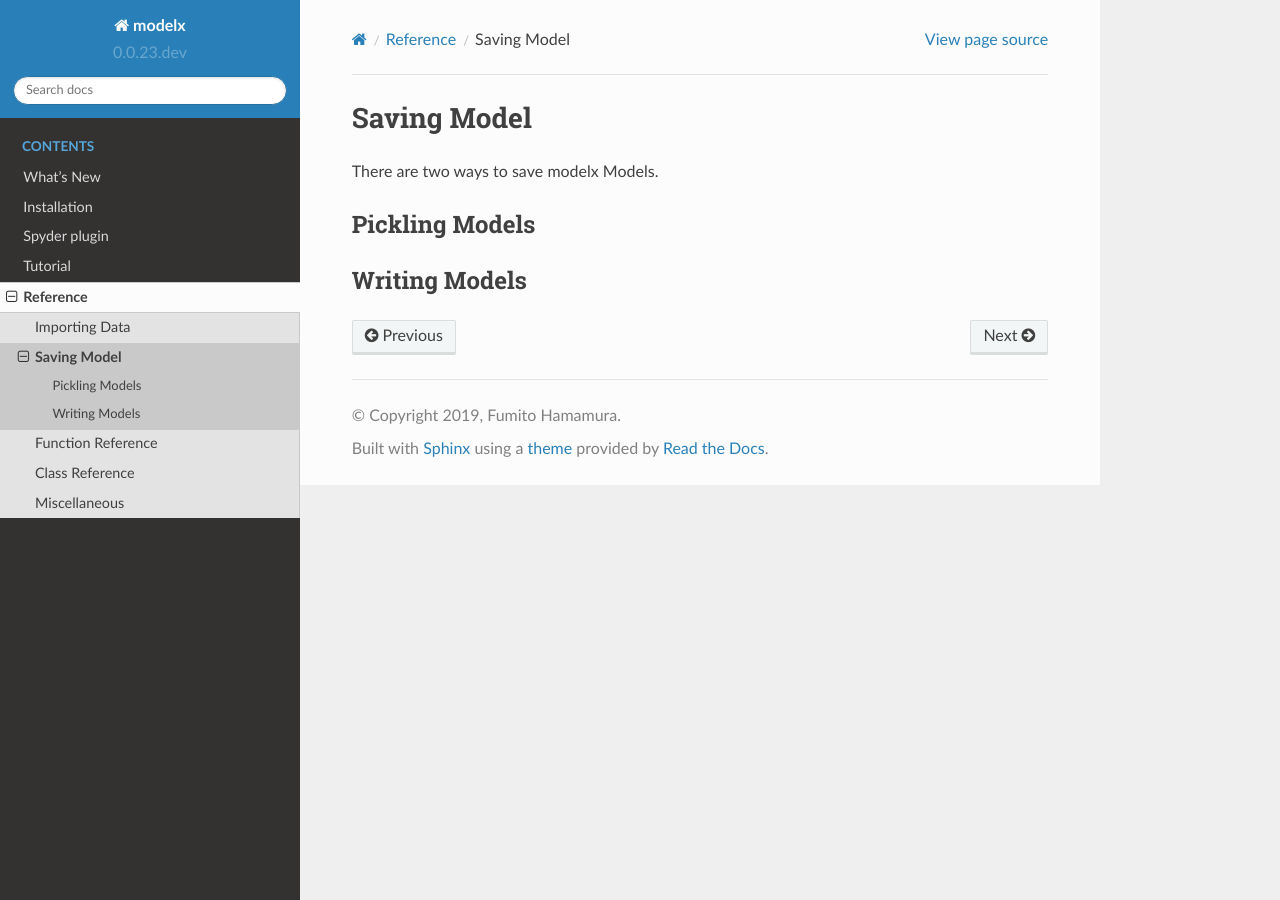
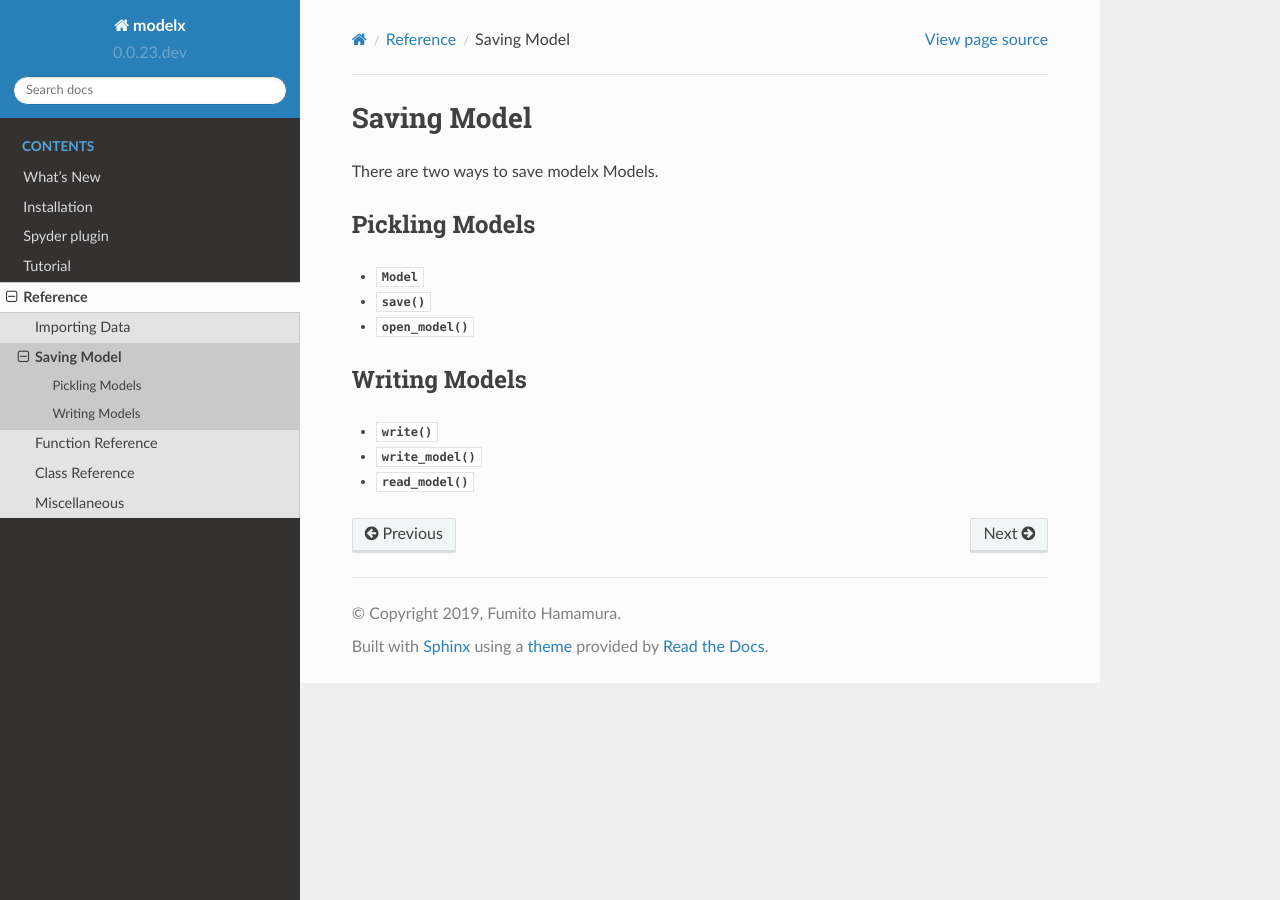
Before and after one commit to fumitoh/modelx, a Sphinx documentation site: the page built from doc/source/reference/saving_models.rst, in a window 1280 px wide. Built offline with Sphinx 7.4.7 and the Read the Docs theme 2.0.0, drawn with Linux system fonts in a browser that asks for light colours; pages that are not in the unit, such as notebooks, are missing from menus.

Commit message:
DOC: Update saving_models.rst

```diff
--- a/doc/source/reference/importing_data.rst
+++ b/doc/source/reference/importing_data.rst
@@ -57,9 +57,9 @@ with values imported from the data sources.
 Saving models with data sources
 -------------------------------
 
-When the user writes models with
+If the user writes models to files and the model contains
 Spaces and Cells created from the data source files (Excel or CSV files),
-those files are copied into the model folder/directory.
+those data source files are copied into the model folder/directory.
 If a model contains Spaces and Cells created
 from Pandas DataFrame or Series objects, those objects are serialized
 and saved as binary files in the model folder.
--- a/doc/source/reference/saving_models.rst
+++ b/doc/source/reference/saving_models.rst
@@ -9,5 +9,17 @@ Pickling Models
 ---------------
 
 
+.. currentmodule:: modelx
+
+* :class:`~core.model.Model`
+* :meth:`~core.model.Model.save`
+* :func:`open_model`
+
+
 Writing Models
 --------------
+
+
+* :meth:`~core.model.Model.write`
+* :func:`write_model`
+* :func:`read_model`
```
